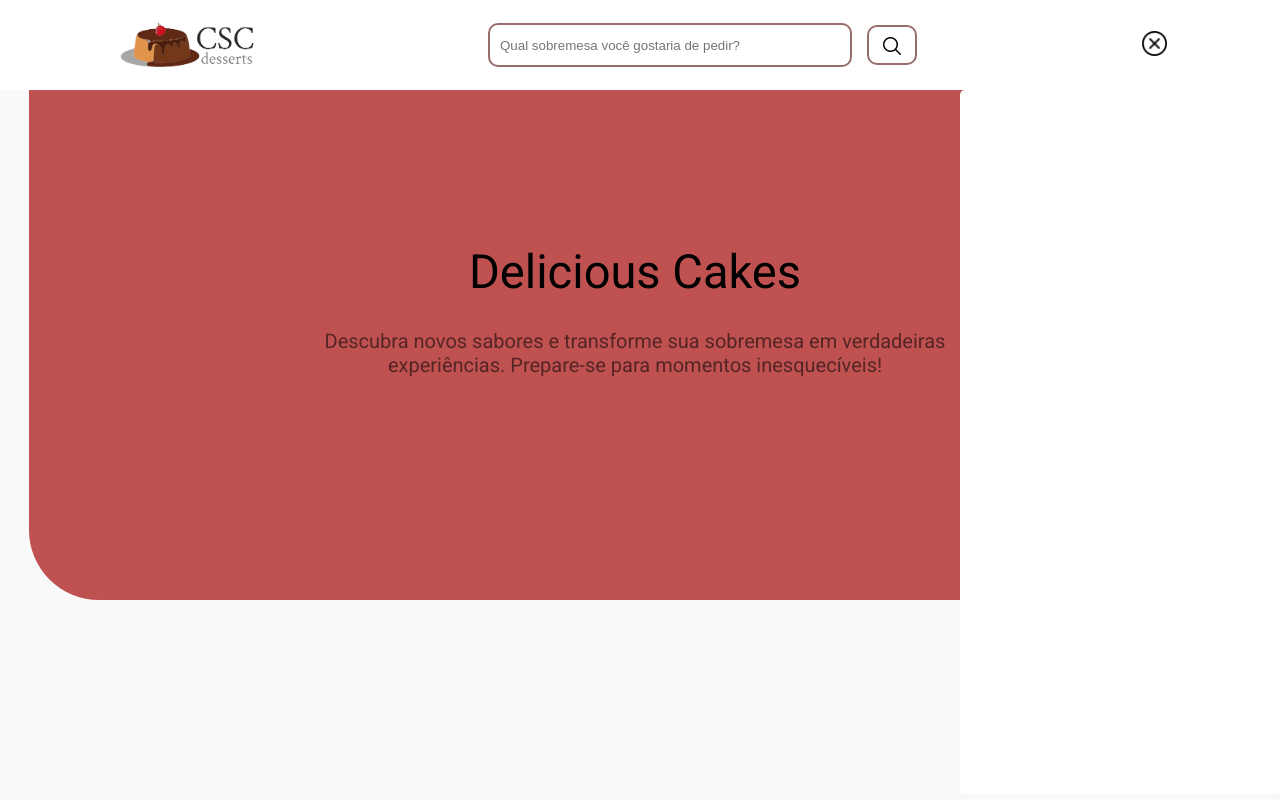
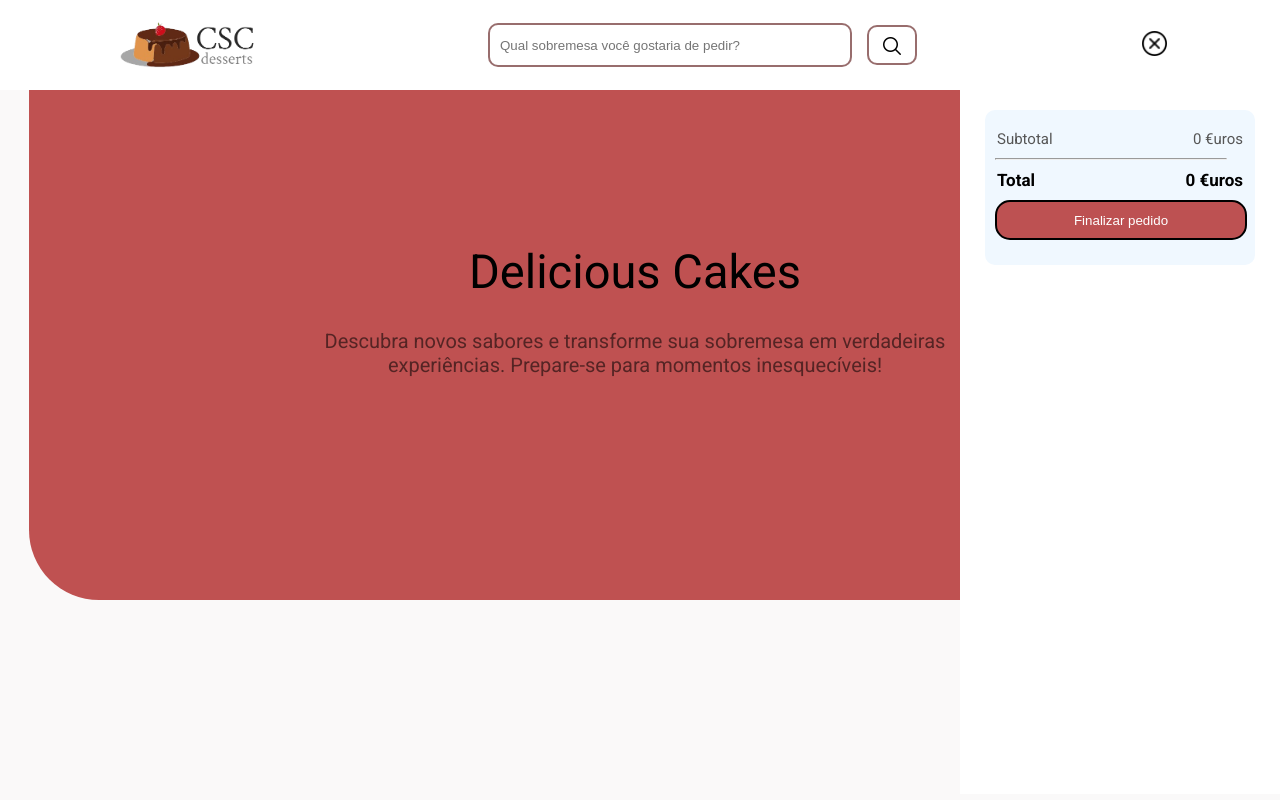
Before and after one commit to Carolthe/cinel-aula5-react, a React (Vite) app: page / in a window 1280 px wide. Both pictures are taken after a click on the picture 1154 px from the left and 43 px from the top of the page. Shown: the top 800 px of the page. Built offline with nearby package versions, Linux system fonts and the light colour scheme.

Commit message:
cinel-aula5-react

```diff
--- a/src/components/Header.jsx
+++ b/src/components/Header.jsx
@@ -24,6 +24,20 @@ export default function Header({logo, carrinhoCompras, addCarrinho}) {
           {sidebarAberta && (
             <div className="">
               <ProdutosCarrinho addCarrinho={addCarrinho} />
+              <div className="container-total">
+                <div className="container-itens">
+              <div className="subtotal-sidebar">
+                <p>Subtotal</p>
+                <p>0 €uros</p>
+              </div>
+              <hr/>
+              <div className="total-sidebar" >
+              <b>Total</b>
+              <b>0 €uros</b>
+              </div>
+              <button className="button-finalizar-pedido">Finalizar pedido</button>
+              </div>
+              </div>
         </div>
           )}
         </div>
--- a/src/index.css
+++ b/src/index.css
@@ -25,7 +25,6 @@ body{
   border-radius: 10px;
   border: solid 2px rgba(110, 50, 50, 0.711);
   padding-left: 10px;
-
 }
 .button-lupa{
   width: 50px;
@@ -35,6 +34,7 @@ body{
   border:solid 2px rgba(110, 50, 50, 0.711);
   border-radius: 10px;
   transition: background-color 1s;
+  cursor: pointer;
 }
 .button-lupa:hover{
   background-color: rgba(180, 49, 49, 0.841);
@@ -70,7 +70,6 @@ body{
   top: 0;
   right: 0;
   background-color: #ffffff;
-  border-radius: 5px;
   transition: right 0.3s ease;
 }
 .div-img{
@@ -135,7 +134,7 @@ body{
 .descricao-cards{
   margin-top: 30px;
 }
-.preco-cards{
+.valor-card{
   margin-top: 5px;
   margin-bottom: 10px;
   color: rgb(89, 96, 115);
@@ -148,6 +147,7 @@ body{
   background-color: white ;
   color: rgb(0, 0, 0);
   transition: background-color 1s;
+  cursor: pointer;
 }
 .button-cards:hover{
   background-color: rgba(180, 49, 49, 0.841) ;
@@ -155,6 +155,53 @@ body{
   color: white;
 }
 /* Produtos adicionados ao carrinho (cards) */
+.container-total{
+  display: flex;
+  flex-direction: row;
+  justify-content: center;
+
+}
+.container-itens{
+  margin-top: 20px;
+  background-color: aliceblue;
+  width: 270px;
+  height: 135px;
+  padding-top: 20px;
+  border-radius: 10px;
+}
+.subtotal-sidebar{
+  font-size: 15px;
+  display: flex;
+  justify-content: space-between;
+  margin: 0px 12px 0 12px;
+}
+hr{
+  width: 230px;
+  align-items: center;
+  display: flex;
+  justify-content: center;
+  justify-items: center;
+  text-align: center;
+  margin: 10px;
+
+}
+.total-sidebar{
+  font-size: 17px;
+  display: flex;
+  justify-content: space-between;
+  margin: 0px 12px 0 12px;
+  color: black;
+}
+.button-finalizar-pedido{
+  background-color: rgba(180, 49, 49, 0.841) ;
+  border: solid 2px black;
+  color: white;
+  width: 252px;
+  height: 40px;
+  border-radius: 15px;
+  margin: 10px;
+  cursor: pointer;
+}
 .carrinho-vazio{
   font-size: 30px;
   display: flex;
```
